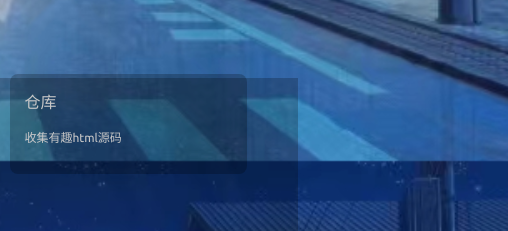
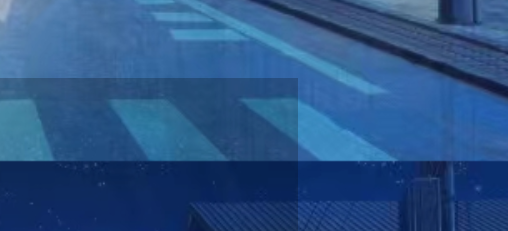
Before and after one commit to ZZHUI9081/ZZHUI9081.github.io, a plain HTML site: page index.html in a window 1280 px wide. Shown: the part 2239-2470 px from the top of the page, 772-1280 px from the left. Drawn offline with Linux system fonts and the light colour scheme; a script that the page names is missing.

Commit message:
更新 index.html

```diff
--- a/index.html
+++ b/index.html
@@ -180,14 +180,7 @@
 						<div class="projectItemRight">
 							<img src="./static/img/i4.png" alt="">
 						</div>
-
-					</a><a class="projectItem a" target="_blank" href="https://github.com/ZZHUI9081/ZZHUI9081.github.io">
-						<div class="projectItemLeft">
-							<h1>仓库</h1>
-							<p>收集有趣html源码</p>
-						</div>
-
-	<footer>
+						<footer>
 		苹果玩家 © 2025 |
 		<a href="https://github.com/ZZHUI9081/ZZHUI9081.github.io">
 			国外服务器，无需备案 </a>
```
